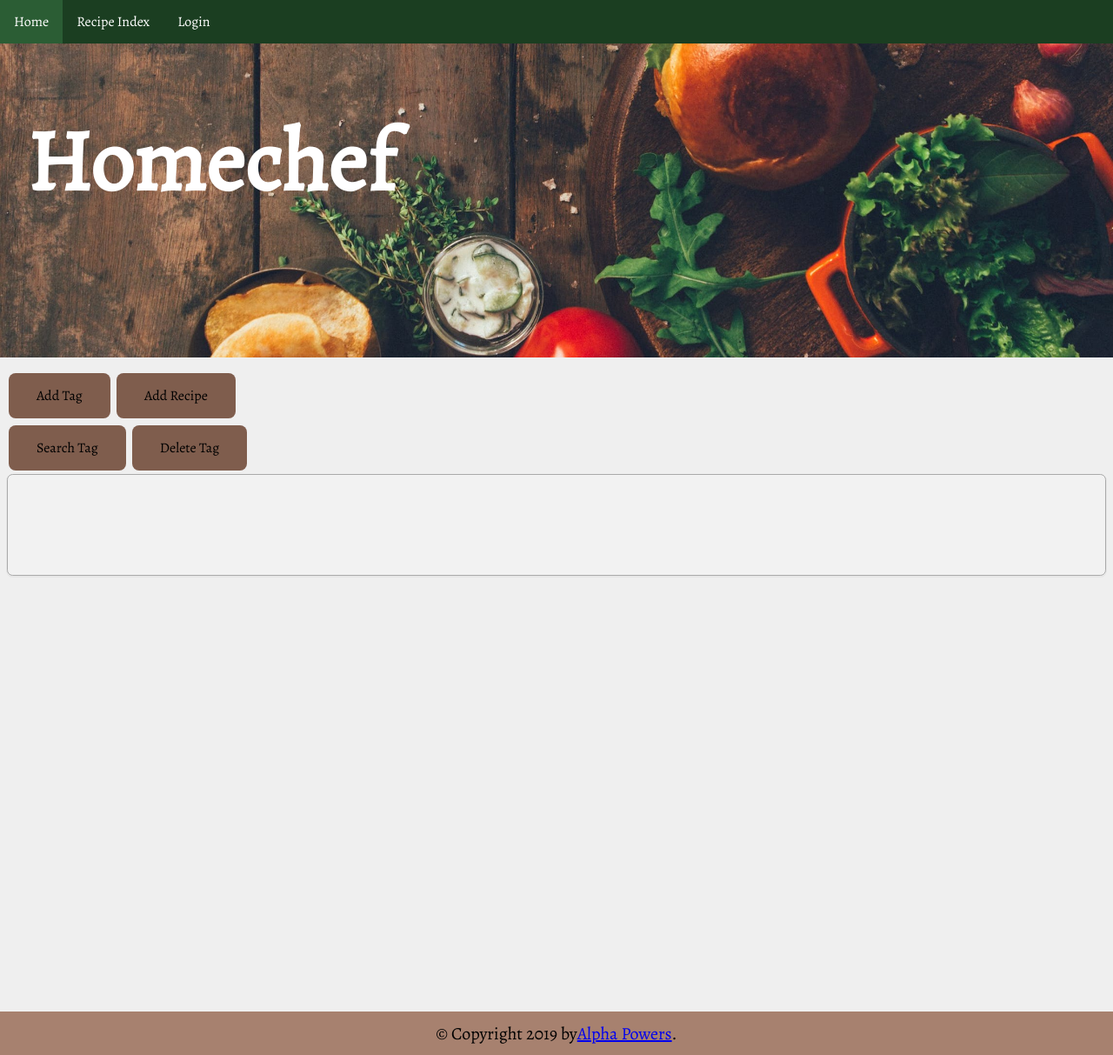
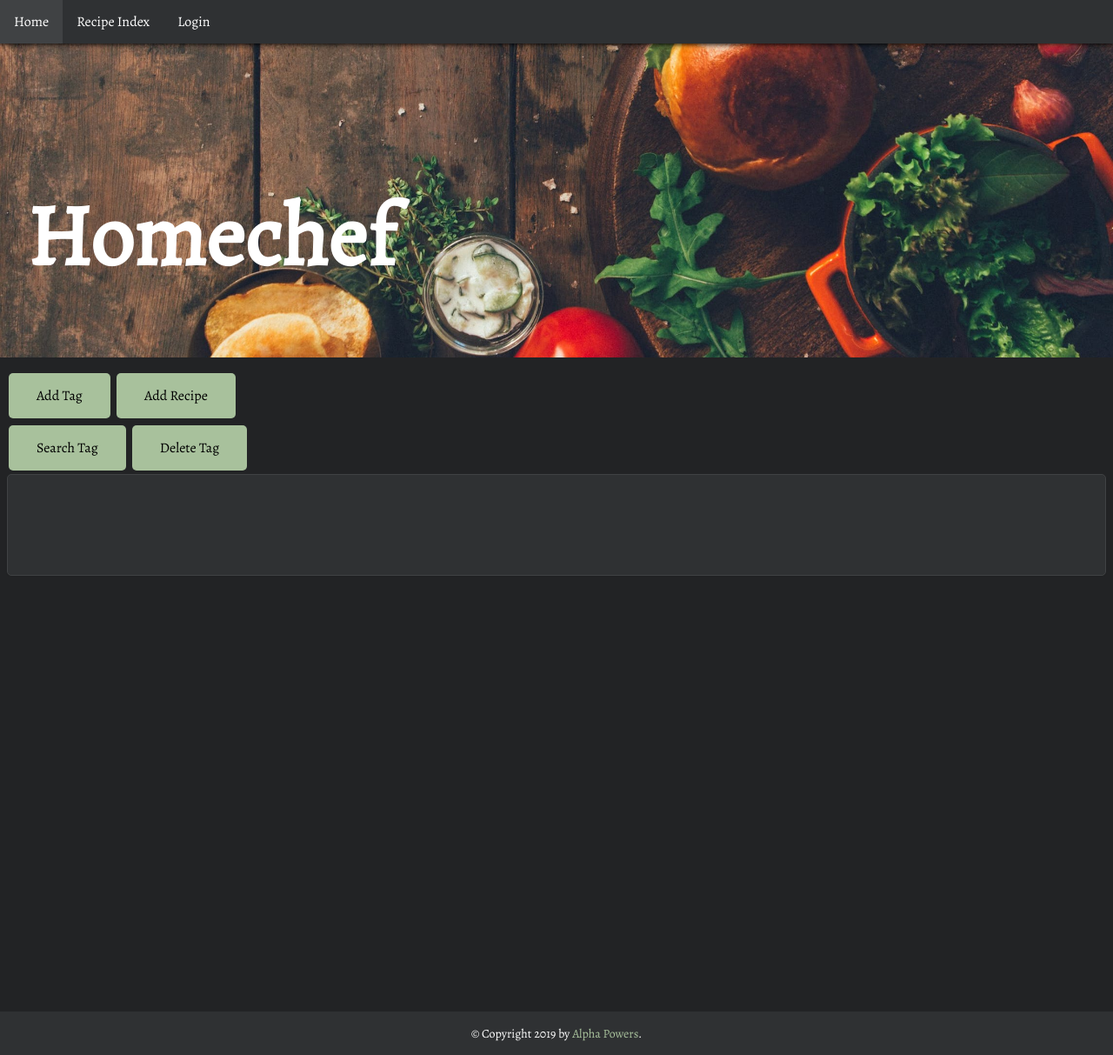
Before and after one commit to ShatteredArrow/homechef, a Flask app: page /recipe_index in a window 1280 px wide. Shown: the whole page at 87% size. Run offline with Flask 2, Linux system fonts and the light colour scheme; the visitor is signed in with stand-in values (Sample User, id 1); data that the repository does not hold is empty; some libraries are stand-ins or nearby versions; some web fonts are replaced.

Commit message:
Changed style to dark theme

```diff
--- a/app/static/css/add_recipe.css
+++ b/app/static/css/add_recipe.css
@@ -1,6 +1,6 @@
 /* Modal Content */
 .modal-content {
-    background-color: #fefefe;
+    background-color: var(--background-2);
     margin: auto;
     padding: 20px;
     border: 1px solid #888;
@@ -10,7 +10,7 @@
 
   /* The Close Button */
   .close {
-    color: #aaaaaa;
+    color: var(--background-3);
     float: right;
     font-size: 28px;
     font-weight: bold;
@@ -18,7 +18,7 @@
 
   .close:hover,
   .close:focus {
-    color: #000;
+    color: var(--on-background);
     text-decoration: none;
     cursor: pointer;
   }
--- a/app/static/css/base.css
+++ b/app/static/css/base.css
@@ -1,13 +1,16 @@
 @import "https://fonts.googleapis.com/css?family=Rancho&effect=fire-animation";
 :root {
-    --white: #f2f2f2;
-    --background: #f2f2f2;
-    --mist: #CDC5B4;
-    --light_yellow: #a7816f;
-    --yellow: #7f5d4d;
-    --dark_blue: #1b3e21;
-    --blue: #2b5d34;
-    --light_blue: #B2DBBF;
+    --yellow: #deb217;
+    --background: #222325;
+    --background-2: #2f3133;
+    --background-3: #404244;
+    --background-4: #515354;
+    --primary: #a8c19c;
+    --primary-variant: #4a6d35;
+    --secondary: #a8a2ba;
+    --error: #CF6679;
+    --on-primary: #000000;
+    --on-background: #ffffff;
 }
 
 * {
@@ -16,12 +19,30 @@
 
 p {
     font-size: 14px;
+    color: var(--on-background);
+}
+
+h1, h2, h3 {
+    color: var(--on-background);
 }
 
 body {
-    background-color: #efefef;
+    background-color: var(--background);
     height: 100%;
     margin:0px;
+}
+
+input, textarea, label {
+    color: var(--on-background);
+    transition: background-color 0.3s cubic-bezier(0.57, 0.21, 0.69, 1.25),
+      transform 0.3s cubic-bezier(0.57, 0.21, 0.69, 1.25);
+}
+input, textarea {
+    border: 1px solid var( --background-4);
+}
+textarea, input {
+    background: var(--background-3);
+
 }
 
 .header {
@@ -38,9 +59,9 @@ body {
 }
 
 .h1-heading {
-    color: white;
+    color: var(--on-background);
     left: 30px;
-    top: 50px;
+    bottom: 10px;
     position: absolute;
     font-size: 100px;
 }
@@ -66,7 +87,8 @@ body {
     margin: 0;
     padding: 0;
     overflow: hidden;
-    background-color: var(--dark_blue);
+    background-color: var(--background-2);
+    box-shadow: 0 1px 6px black;
 }
 
 .navbar li {
@@ -75,23 +97,20 @@ body {
 
 .navbar li a {
     display: block;
-    color: white;
+    color: var(--on-background);
     text-align: center;
     padding: 14px 16px;
     text-decoration: none;
 }
 
 .navbar li a:hover {
-    background-color: var(--blue);
-    color: white;
+    background-color: var(--background-3);
 }
 
-
-
 .button {
-    background-color: var(--yellow);
+    background-color: var(--primary);
     border: none;
-    color: black;
+    color: var(--on-primary);
     padding: 15px 32px;
     text-align: center;
     text-decoration: none;
@@ -99,11 +118,12 @@ body {
     font-size: 16px;
     margin: 4px 2px;
     cursor: pointer;
-    border-radius: .5em;
+    border-radius: 5px;
 }
 
 .button:hover {
-    background-color: var(--light_yellow);
+    background-color: var(--primary-variant);
+    color: var(--on-primary);
 }
 
 .button:active {
@@ -148,11 +168,12 @@ body {
 }
 
 .external_link:visited, .external_link:link {
-text-decoration: none;
+    text-decoration: none;
+    color: var(--primary);
 }
 
 .external_link:hover {
-    color: var(--yellow);
+    color: var(--primary-variant);
 }
 
 /* The Modal (background) */
@@ -166,13 +187,13 @@ text-decoration: none;
     width: 100%; /* Full width */
     height: 100%; /* Full height */
     overflow: auto; /* Enable scroll if needed */
-    background-color: rgb(0,0,0); /* Fallback color */
+    background-color:  var(--background); /* Fallback color */
     background-color: rgba(0,0,0,0.4); /* Black w/ opacity */
   }
 
   /* footer not working */
 footer {
-    background-color: var(--light_yellow);
+    background-color: var(--background-2);
      text-align: center;
      width: 100%;
      height: 50px;
--- a/app/static/css/recipe_index.css
+++ b/app/static/css/recipe_index.css
@@ -1,17 +1,17 @@
 select {
     overflow-y: auto;
     display: block;
-    color: black;
+    color: var(--on-background);
     line-height: 1.3;
     padding: .6em 1.4em .5em .8em;
     width: 100%;
     max-width: 100%;
     box-sizing: border-box;
     margin: 0;
-    border: 1px solid #aaa;
+    border: 1px solid var(--background-3);
     box-shadow: 0 1px 0 1px rgba(0, 0, 0, .04);
-    border-radius: .5em;
-    background-color: var(--white);
+    border-radius: 5px;
+    background-color: var(--background-2);
     background-repeat: no-repeat, repeat;
     background-position: right .7em top 50%, 0 0;
     background-size: .65em auto, 100%;
--- a/app/templates/add_recipe.html
+++ b/app/templates/add_recipe.html
@@ -9,28 +9,28 @@
         {{ addform.title.label }}<br>
         {{ addform.title}}
         {% for error in addform.title.errors %}
-        <span style="color: red;">[{{ error }}]</span>
+        <span style="color: var(--error);">[{{ error }}]</span>
         {% endfor %}
         </p>
         <p>
             {{ addform.author.label }}<br>
             {{ addform.author }}
             {% for error in addform.author.errors %}
-            <span style="color: red;">[{{ error }}]</span>
+            <span style="color: var(--error);">[{{ error }}]</span>
             {% endfor %}
         </p>
         <p>
             {{ addform.link.label }}<br>
             {{ addform.link }}
             {% for error in addform.link.errors %}
-            <span style="color: red;">[{{ error }}]</span>
+            <span style="color: var(--error);">[{{ error }}]</span>
             {% endfor %}
         </p>
         <p>
             {{ addform.ingredients.label }}<br>
             {{ addform.ingredients }}
             {% for error in addform.ingredients.errors %}
-            <span style="color: red;">[{{ error }}]</span>
+            <span style="color: var(--error);">[{{ error }}]</span>
             {% endfor %}
         </p>
         {{ addform.rating.label }}<br>
--- a/app/templates/add_tag.html
+++ b/app/templates/add_tag.html
@@ -7,7 +7,7 @@
         {{ addTagForm.name.label }}<br>
         {{ addTagForm.name(size=32) }}
         {% for error in addTagForm.name.errors %}
-        <span style="color: red;">[{{ error }}]</span>
+        <span style="color: var(--error);">[{{ error }}]</span>
         {% endfor %}
 
         {{ addTagForm.submit(class_="button") }}
--- a/app/templates/base.html
+++ b/app/templates/base.html
@@ -38,6 +38,6 @@
         </div>
     </div>
 
-    <footer>&copy; Copyright 2019 by <a href="#">Alpha Powers</a>.</footer>
+    <footer><p>&copy; Copyright 2019 by <a href="#" class="external_link">Alpha Powers</a>.</p></footer>
 </body>
 </html>
--- a/app/templates/login.html
+++ b/app/templates/login.html
@@ -8,14 +8,14 @@
         {{ form.username.label }}<br>
         {{ form.username(size = 32) }}
         {% for error in form.username.errors %}
-        <span style="color: red;">[{{ error }}]</span>
+        <span style="color: var(--error);">[{{ error }}]</span>
         {% endfor %}
     </p>
     <p>
         {{ form.password.label }}<br>
         {{ form.password(size=32) }}
         {% for error in form.password.errors %}
-        <span style="color: red;">[{{ error }}]</span>
+        <span style="color: var(--error);">[{{ error }}]</span>
         {% endfor %}
     </p>
     <p>
```
Also changed, not shown: other parts of app/static/css/recipe_index.css (+10 -40 lines), app/static/css/recipe.css (+4 -4 lines), app/templates/edit_recipe.html (+4 -4 lines), app.db, app/static/recipe_images/image-placeholder.png (deleted).
